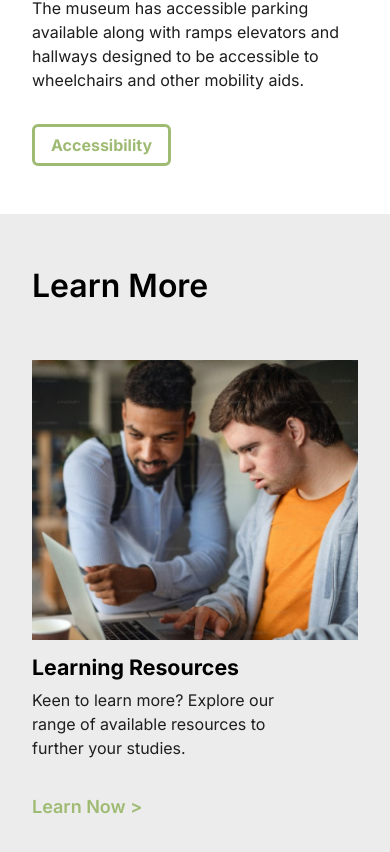
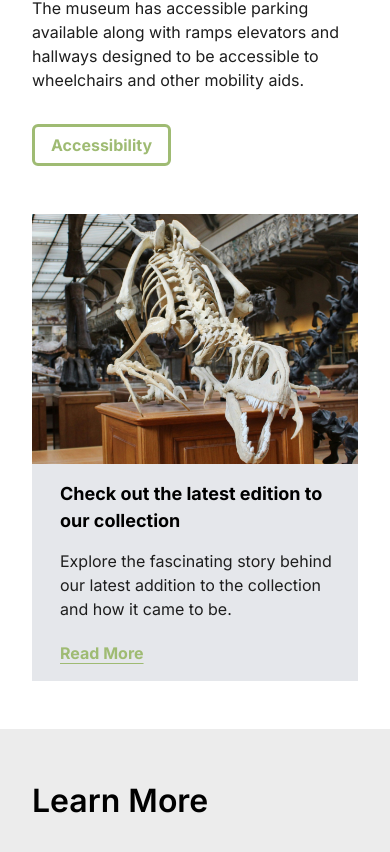
Before and after one commit to faoroj/FossilDiscoveryLab, a React (Vite) app in the folder FossilDiscoveryLab/: page / in a window 390 px wide. Shown: the part 2777-3629 px from the top of the page. Built offline with nearby package versions, Linux system fonts and the light colour scheme.

Commit message:
Latest Edition responsiveness

```diff
--- a/FossilDiscoveryLab/src/components/home/Latest.jsx
+++ b/FossilDiscoveryLab/src/components/home/Latest.jsx
@@ -1,35 +1,107 @@
 import { Trex2 } from '../../assets';
 
-const Latest = () => {
+const hours = () => {
   return (
-    <section className='max-container'>
+    <section id="hours" className='max-container'>
 
-      <div className='flex flex-row'>
+      <div className='flex flex-col custom:flex-row items-center md:items-stretch'>
 
-        <img src={Trex2} alt="Trex" className="h-[458px] object-contain"/>
+        {/* Left: Image Section */}
+        <div className='flex-1'>
+          <img src={Trex2} alt="Trex Display" className="h-[250px] ss:h-[350px] lg:h-[550px] w-[450px] xs:w-[450px] md:w-[750px] object-cover "/>
+        </div>
 
+        {/* Right: Content Section */}
+        <div className="bg-gray-200 flex-1 flex flex-col items-start justify-center p-4 h-[350px] lg:h-[550px] w-full xs:w-[450px] md:w-[750px]">
 
-        <div className="flex justify-center item-start flex-col bg-white w-full px-[26px] pt-[30px] max-h-[608px]">
-
-          <h3 className="text-bold-21 max-w-[523px] ml-3">
+        <h3 className="font-inter font-bold text-[18px] ss:text-[21px] max-w-[523px] ml-3">
             Check out the latest edition to our collection
           </h3>
 
-          <p className="text-normal-18 text-mediumBlack max-w-[523px] mt-[15px] ml-3">
+          <p className="text-normal-16 text-mediumBlack max-w-[523px] mt-[15px] ml-3">
             Explore the fascinating story behind our latest addition to the collection and how it came to be.
           </p>
 
           <div>
-            <p className='underline underline-offset-[4px] text-secondary text-bold-18 mt-[37px] ml-3 cursor-pointer'>Read More</p>
+            <p className='underline underline-offset-[4px] text-secondary text-bold-16  mt-[20px] custom:mt-[37px] ml-3 cursor-pointer'>Read More</p>
           </div>
+
 
         </div>
 
       </div>
-
     </section>
-
   )
 }
+export default hours
 
-export default Latest
+
+
+
+
+
+
+
+
+
+
+
+
+
+
+
+
+
+
+
+
+
+
+
+
+
+
+
+
+
+
+
+
+
+
+
+// import { Trex2 } from '../../assets';
+
+// const Latest = () => {
+//   return (
+//     <section className='max-container'>
+
+//       <div className='flex flex-row'>
+
+//         <img src={Trex2} alt="Trex" className="h-[458px] object-contain"/>
+
+
+//         <div className="flex justify-center item-start flex-col bg-white w-full px-[26px] pt-[30px] max-h-[608px]">
+
+//           <h3 className="text-bold-21 max-w-[523px] ml-3">
+//             Check out the latest edition to our collection
+//           </h3>
+
+//           <p className="text-normal-18 text-mediumBlack max-w-[523px] mt-[15px] ml-3">
+//             Explore the fascinating story behind our latest addition to the collection and how it came to be.
+//           </p>
+
+//           <div>
+//             <p className='underline underline-offset-[4px] text-secondary text-bold-18 mt-[37px] ml-3 cursor-pointer'>Read More</p>
+//           </div>
+
+//         </div>
+
+//       </div>
+
+//     </section>
+
+//   )
+// }
+
+// export default Latest
--- a/FossilDiscoveryLab/src/components/visit/admission.jsx
+++ b/FossilDiscoveryLab/src/components/visit/admission.jsx
@@ -5,12 +5,12 @@ const admission = () => {
   return (
     <section className='max-container'>
 
-      <div className='flexBetween flex-col md:flex-row gap-10'>
+      <div className='flexBetween flex-col md:flex-row gap-4 md:gap-10'>
 
         {/* Left Content */}
         <div className='w-full md:w-[50%]'>
           <h1 className='font-semibold font-inter leader-[150%] text-[32px] md:text-[48px]'>General Admission</h1>
-          <p className='text-normal-18 mt-[15px]'>
+          <p className='text-normal-16 mt-[15px]'>
             Plan your visit to our Dinosaur Fossil Museum today!
             Explore the ancient world of dinosaurs with our affordable
             admission rates for individuals and families. Immerse yourself
@@ -24,17 +24,17 @@ const admission = () => {
         </div>
 
         {/* Right Content */}
-        <div className='flex flex-col justify-end items-end w-full md:w-[50%] mt-4 md:mt-0'>
+        <div className='flex flex-col justify-end items-end w-full md:w-[50%] mt-2 md:mt-0'>
           {Admission.map((admiss) => (
           <div key={admiss.id} className='flexBetween mb-[15px] bg-white w-full lg:w-[584px] h-[60px] pl-[16px] pr-[25px] pt-1'>
               <div className='flex '>
-                <h3 className="text-bold-18 max-w-[523px] ">
+                <h3 className="text-bold-16 max-w-[523px] ">
                     {admiss.age}
                 </h3>
               </div>
 
               <div className='flex '>
-                <h3 className="text-bold-18 max-w-[523px] text-right">
+                <h3 className="text-bold-16 max-w-[523px] text-right">
                     {admiss.cost}
                 </h3>
               </div>
--- a/FossilDiscoveryLab/src/components/visit/directions.jsx
+++ b/FossilDiscoveryLab/src/components/visit/directions.jsx
@@ -28,13 +28,13 @@ const directions = () => {
                     />
                   </div>
 
-                  <p className="text-normal-18 text-mediumBlack max-w-[523px] mt-5">
+                  <p className="text-normal-16 text-mediumBlack max-w-[523px] mt-5">
                     {parking.content}
                   </p>
 
                   <div className="mt-auto">
                     <Link to={parking.page}>
-                      <p className="text-medium-18 text-secondary max-w-[523px] mt-2 cursor-pointer hover:underline underline-offset-[6px]">
+                      <p className="text-medium-16 text-secondary max-w-[523px] mt-2 cursor-pointer hover:underline underline-offset-[6px]">
                         {parking.link}
                       </p>
                     </Link>
--- a/FossilDiscoveryLab/src/components/visit/help.jsx
+++ b/FossilDiscoveryLab/src/components/visit/help.jsx
@@ -8,10 +8,10 @@ const help = () => {
         {tips.map((item) => (
           <div key={item.id} className='flex flex-col mt-9 md:mt-0 '>
             <h3 className='text-bold-21'>{item.title}</h3>
-            <p className='text-normal-18 mt-3 max-w-full md:max-w-[400px]'>{item.content}</p>
+            <p className='text-normal-16 mt-3 max-w-full md:max-w-[400px]'>{item.content}</p>
 
             <div className='flexStart mt-auto'>
-              <p className='text-semibold-18  text-secondary mr-3 mt-3'>{item.link}</p>
+              <p className='text-semibold-16  text-secondary mr-3 mt-3'>{item.link}</p>
               {item.icon && <img src={item.icon} alt={`${item.title} icon`} className='mt-3'/>}
             </div>
           </div>
--- a/FossilDiscoveryLab/src/components/visit/hours.jsx
+++ b/FossilDiscoveryLab/src/components/visit/hours.jsx
@@ -25,11 +25,11 @@ const hours = () => {
               </p>
 
               <p className=' text-secondary font-inter font-bold leading-[150%] text-[18px] ss:text-[21px] mt-5 text-center'>Prehistoric Palate Cafe</p>
-              <p className='font-inter font-normal leading-[150%] text-[12px] ss:text-[16px] mt-1 text-center'>Lunch offered daily 11am-4pm</p>
+              <p className='font-inter font-normal leading-[150%] text-[16px] ss:text-[16px] mt-1 text-center'>Lunch offered daily 11am-4pm</p>
               <p className='text-secondary font-inter font-bold leading-[150%] text-[18px] ss:text-[21px] mt-[15px] ss:mt-[40px] text-center'>Holiday Hours</p>
-              <p className='font-inter font-normal leading-[150%] text-[12px] ss:text-[16px] mt-1 text-center'>Thanksgiving | Closed</p>
-              <p className='font-inter font-normal leading-[150%] text-[12px] ss:text-[16px] mt-1 text-center'>Christmas Day | Closed</p>
-              <p className='font-inter font-normal leading-[150%] text-[12px] ss:text-[16px] mt-1 text-center'>New Year's Day | Closed</p>
+              <p className='font-inter font-normal leading-[150%] text-[16px] ss:text-[16px] mt-1 text-center'>Thanksgiving | Closed</p>
+              <p className='font-inter font-normal leading-[150%] text-[16px] ss:text-[16px] mt-1 text-center'>Christmas Day | Closed</p>
+              <p className='font-inter font-normal leading-[150%] text-[16px] ss:text-[16px] mt-1 text-center'>New Year's Day | Closed</p>
               <p className='font-inter font-normal leading-[150%] text-[12px] ss:text-[16px] italic text-center  mt-[20px] ss:mt-[40px]'>
                 Galleries are busiest on weekday mornings due to school trips
               </p>
--- a/FossilDiscoveryLab/src/components/visit/questions.jsx
+++ b/FossilDiscoveryLab/src/components/visit/questions.jsx
@@ -22,7 +22,7 @@ const questions = () => {
 
                 <div className='bg-black h-[1px] w-full mt-4 mb-2'></div>
                 <div className='flexBetween'>
-                  <p className="text-semibold-18">
+                  <p className="text-semibold-16">
                       {item.question}
                   </p>
                   <img src={item.icon} alt={item.title} className='w-[34px] h-[34px] cursor-pointer'/>
--- a/FossilDiscoveryLab/src/pages/Home.jsx
+++ b/FossilDiscoveryLab/src/pages/Home.jsx
@@ -13,13 +13,13 @@ const App = () => {
         <Exhibits />
       </section>
 
-      <section className='padding-y'>
+      <section className='padding-t'>
         <Services />
       </section>
 
-      {/* <section className="padding">
+      <section className="padding-x padding-y">
         <Latest />
-      </section> */}
+      </section>
 
       <section className="bg-white padding">
         <Learn />
--- a/FossilDiscoveryLab/src/pages/VisitUs.jsx
+++ b/FossilDiscoveryLab/src/pages/VisitUs.jsx
@@ -21,7 +21,7 @@ const VisitUs = () => {
         <Help />
       </section>
 
-      <section className="padding-x padding-b sm:pt-[160px] pt-[96px]">
+      <section className="padding-x padding-b sm:pt-[100px] pt-[66px]">
         <Questions />
       </section>
 
```
